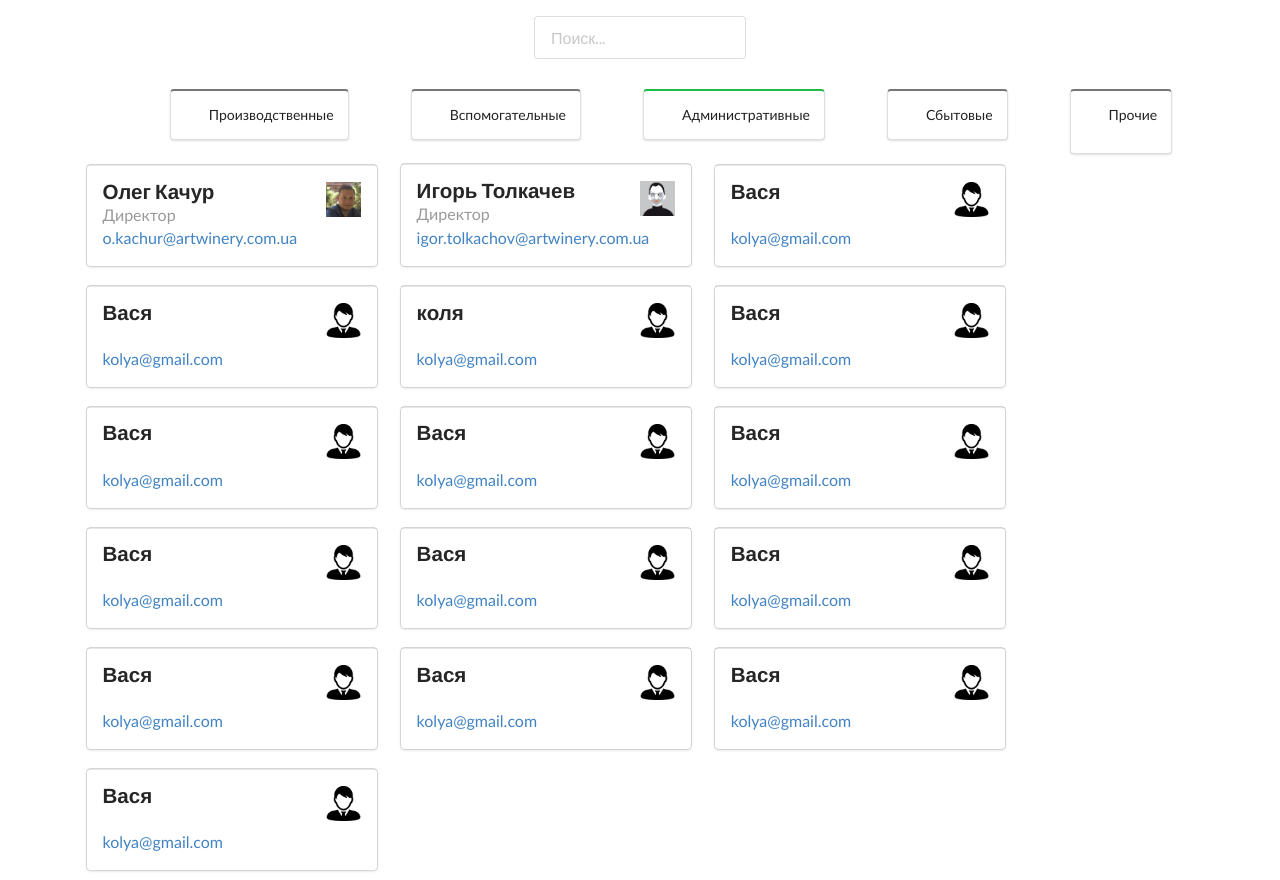
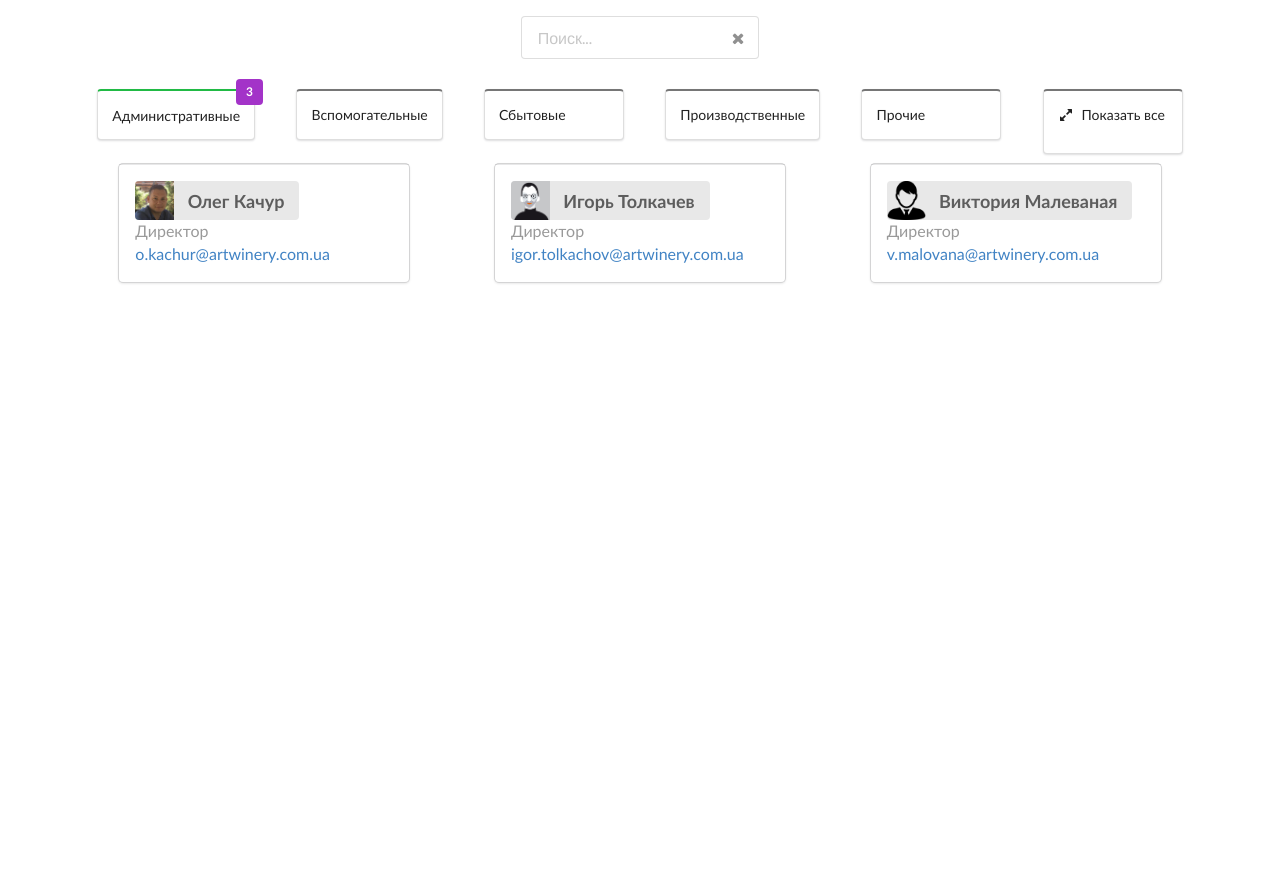
Before and after one commit to vinosgrayapple/spravochnik-Address, a website: page index.html in a window 1280 px wide. Both pictures are taken after a click on the element "Административные". After the commit the page ends 800 px from the top, so only its background shows below. Drawn offline with nearby package versions, Linux system fonts and the light colour scheme.

Commit message:
add logic

```diff
--- a/css/style.css
+++ b/css/style.css
@@ -9,14 +9,25 @@ body {
     font-family:Calibri, sans-serif;
     font-size: 16px;
 }
-.units {
+.units, #tmpl {
     display: flex !important;
     flex-wrap: wrap;
     justify-content: space-around;
 }
-.ui.compact.grey.segment {
+.units :first-child {
+
+}
+.ui.compact {
+    min-width: 140px !important;
+}
+.ui.compact.segment {
     cursor: pointer;
+    -webkit-user-select: none;
+    -moz-user-select: none;
+    -ms-user-select: none;
+
 }
+
 /* section {
     margin: 20px auto;
 }
--- a/index.html
+++ b/index.html
@@ -17,41 +17,46 @@
 <body>
 
 <div class="ui container center aligned grid" >
-    <div class="ui input block_search ">
+    <div class="ui fluid search input block_search ">
+    <div class="ui right icon input">
         <input type="text" placeholder="Поиск..." id="search" data-content="Поиск по базе работников ЧАО Артвайнери" >
+        <!-- <i class="address book icon"></i> -->
+        <i class="close link icon"></i>
+    </div>
     </div>
 </div>
 
 <div class="ui container units">
-            <div></div>
-            <div class="ui compact grey segment" data-unit="Производственные">
+                <div class="ui compact grey segment" data-subunit="Административные">
+                    <span>Административные</span>
+
+                    <!-- <span class="floating ui purple label">22</span> -->
+
+                </div>
+                <div class="ui compact grey segment" data-subunit="Вспомогательные">
                         <p>
-                        <i class="box green icon"></i>
-                        <span>Производственные</span>
-                    </p>
-            </div>
-            <div class="ui compact grey segment" data-unit="Вспомогательные">
-                <p>
-                  <i class="box green icon"></i>
                           <span>Вспомогательные</span>
                         </p>
                 </div>
-            <div class="ui compact grey segment" data-unit="Административные">
+                <div class="ui compact grey segment" data-subunit="Сбытовые">
                             <p>
-                  <i class="box green icon"></i>
-                  <span>Административные</span>
+                                    <span>Сбытовые</span>
                             </p>
                 </div>
-            <div class="ui compact grey segment" data-unit="Сбытовые">
+                <div class="ui compact grey segment" data-subunit="Производственные">
                     <p>
-                        <i class="box green icon"></i>
-                        <span>Сбытовые</span>
+                        <span>Производственные</span>
                     </p>
                 </div>
                 <div class="ui compact grey segment">
                     <p>
-                 <i class="box green icon"></i>
-                 Прочие
+                            <span>Прочие</span>
+                    </p>
+                </div>
+                <div class="ui compact grey segment" data-subunit="Показать все">
+                    <p>
+                        <i class="expand icon"></i>
+                        <span>Показать все</span>
                     </p>
                 </div>
 </div>
--- a/script.js
+++ b/script.js
@@ -1,12 +1,63 @@
 let template = document.querySelector('#tmpl');
 let search = document.querySelector('#search');
 let units = document.querySelectorAll('.ui.compact.segment');
+let searchClear = document.querySelector('.close.link.icon');
+
+
+searchClear.addEventListener('click', () => {
+    search.value=""
+    printUsers(users);
+});
+
+const unitsClear = () => {
+    units.forEach(item => {
+        toggleClass(item, 'green', 'grey');
+       if ( item.querySelector('span.label') !== null) {
+        item.querySelector('span.label').remove();
+       }
+            // item.querySelector('span.label').remove();
+            // console.log(item.querySelector('span'));
+            if (item.querySelector('span').innerText !== "Административные") {
+                item.style.paddingBottom = "14px";
+            } else {
+                item.style.paddingBottom = "11px";
+            }
+            // item.style.paddingBottom = "14px";
+    });
+};
+const printUsers = (arr) => {
+    template.innerHTML =  arr.reduce((a,b) =>  {
+            return a +
+    `
+        <div class="card">
+            <div class="content">
+                <a class="ui image big label">
+                <img src=${b.img || "images/avatar/large/man.png"}>
+                ${b.name}
+                </a>
+
+                <div class="meta">
+                    ${b.position || "&nbsp;"}
+                </div>
+                    <div class="description">
+                        <a href="mailto:${b.email}">${b.email}</a>
+                    </div>
+            </div>
+        </div>
+    `
+    },'');
+};
+const toggleClass = (context, delClass, addClass) => {
+    context.classList.remove(delClass);
+    context.classList.add(addClass)
+};
 users = [
     {
         name: "Олег Качур",
         email: "o.kachur@artwinery.com.ua",
         position: "Директор",
         unit: "Административные",
+        sex: "man",
         img: "images/avatar/large/kachur.jpg",
         birthday: "01.04.1983"
     },
@@ -15,12 +66,18 @@ users = [
         email: "igor.tolkachov@artwinery.com.ua",
         position: "Директор",
         unit: "Административные",
+        sex: "man",
         img: "images/avatar/large/steve.jpg",
         birthday: "15.01.1971"
     },
     {
-        name: "Вася",
-        email: "kolya@gmail.com"
+        name: "Виктория Малеваная",
+        email: "v.malovana@artwinery.com.ua",
+        position: "Директор",
+        unit: "Административные",
+        sex: "woman",
+        img: "",
+        birthday: ""
     },{
         name: "Вася",
         email: "kolya@gmail.com"
@@ -71,84 +128,57 @@ users = [
         email: "kolya@gmail.com"
     }
 ];
+units.forEach(unit => unit.onmousedown = unit.onselectstart = function() {
+    return false;
+});
 units.forEach(unit_item => unit_item.addEventListener('click',() => {
-    unit_item.classList.toggle('green');
-    unit_item.classList.toggle('grey');
-    let unit_ = unit_item.dataset.unit;
-    const inHTML = users.filter(user => user.unit.includes(unit_))
-        .reduce((a,b) =>  {
-            return a +
-    `
-        <div class="card">
-            <div class="content">
-                <img class="right floated mini ui image" src=${b.img || "images/avatar/large/man.png"}>
-                    <div class="header">
-                         ${b.name}
-                    </div>
-                <div class="meta">
-                    ${b.position || "&nbsp;"}
-                </div>
-                    <div class="description">
-                        <a href="mailto:${b.email}">${b.email}</a>
-                    </div>
-            </div>
-        </div>
-    `
-    },'');
-    template.innerHTML = inHTML;
+    unitsClear();
+    toggleClass(unit_item, 'grey', 'green');
+
+    search.blur();
+    let unit_ = unit_item.dataset.subunit;
+
+    if (unit_item.querySelector('span').innerText !== "Административные") {
+        unit_item.style.paddingBottom = "0px";
+    } else {
+        unit_item.style.paddingBottom = "11px";
+    }
+
+    const span = document.createElement('span');
+    span.className = "floating ui purple label";
+
+
+
+    if (unit_ === "Показать все") {
+        span.innerHTML = users.length;
+        printUsers(users);
+
+        // toggleClass(unit_item, 'grey', 'green');
+    } else {
+        span.innerHTML = users.filter(user => user.unit ?  user.unit.includes(unit_) : false).length;
+         printUsers(users.filter(user => user.unit ?  user.unit.includes(unit_) : false));
+    }
+    unit_item.appendChild(span);
+
 }));
 search.addEventListener('focus', () => {
+    unitsClear();
     units.forEach(unit=>{
-        unit.classList.remove('green')
-        unit.classList.add('grey');
+        toggleClass(unit,'green', 'grey');
     });
+    printUsers(users);
 });
 search.addEventListener('keyup', () => {
-     const inHTML = users.filter(user =>
+    printUsers(users.filter(user =>
     {
        const name = user.name.toLowerCase();
        const email = user.email.toLowerCase();
        const searchVal = search.value.toLowerCase();
        return name.includes(searchVal) || email.includes(searchVal);
-    }).reduce((a,b) =>  {
-        return a +
-        `
-        <div class="card">
-        <div class="content">
-          <img class="right floated mini ui image" src=${b.img || "images/avatar/large/man.png"}>
-          <div class="header">
-          ${b.name}
-          </div>
-          <div class="meta">
-          ${b.position || "&nbsp;"}
-          </div>
-          <div class="description">
-          <a href="mailto:${b.email}">${b.email}</a>
-          </div>
-        </div>
-      </div>
-        `
-    },'');
-    template.innerHTML = inHTML;
+    }));
 });
-const inHTML = users.reduce((a,b) => {
-    return a +
-    `
-    <div class="card">
-    <div class="content">
-      <img class="right floated mini ui image" src=${b.img || "images/avatar/large/man.png"}>
-      <div class="header">
-      ${b.name}
-      </div>
-      <div class="meta">
-      ${b.position || "&nbsp;"}
-      </div>
-      <div class="description">
-      <a href="mailto:${b.email}">${b.email}</a>
-      </div>
-    </div>
-  </div>
-    `
-},'');
+printUsers(users);
 
-template.innerHTML = inHTML;
+// mt
+document.querySelector('.units :first-child').style.marginTop = "14px";
+document.querySelector('.units :first-child').style.paddingBottom = "11px";
```
Lines whose indentation alone changed are shown as unchanged.
